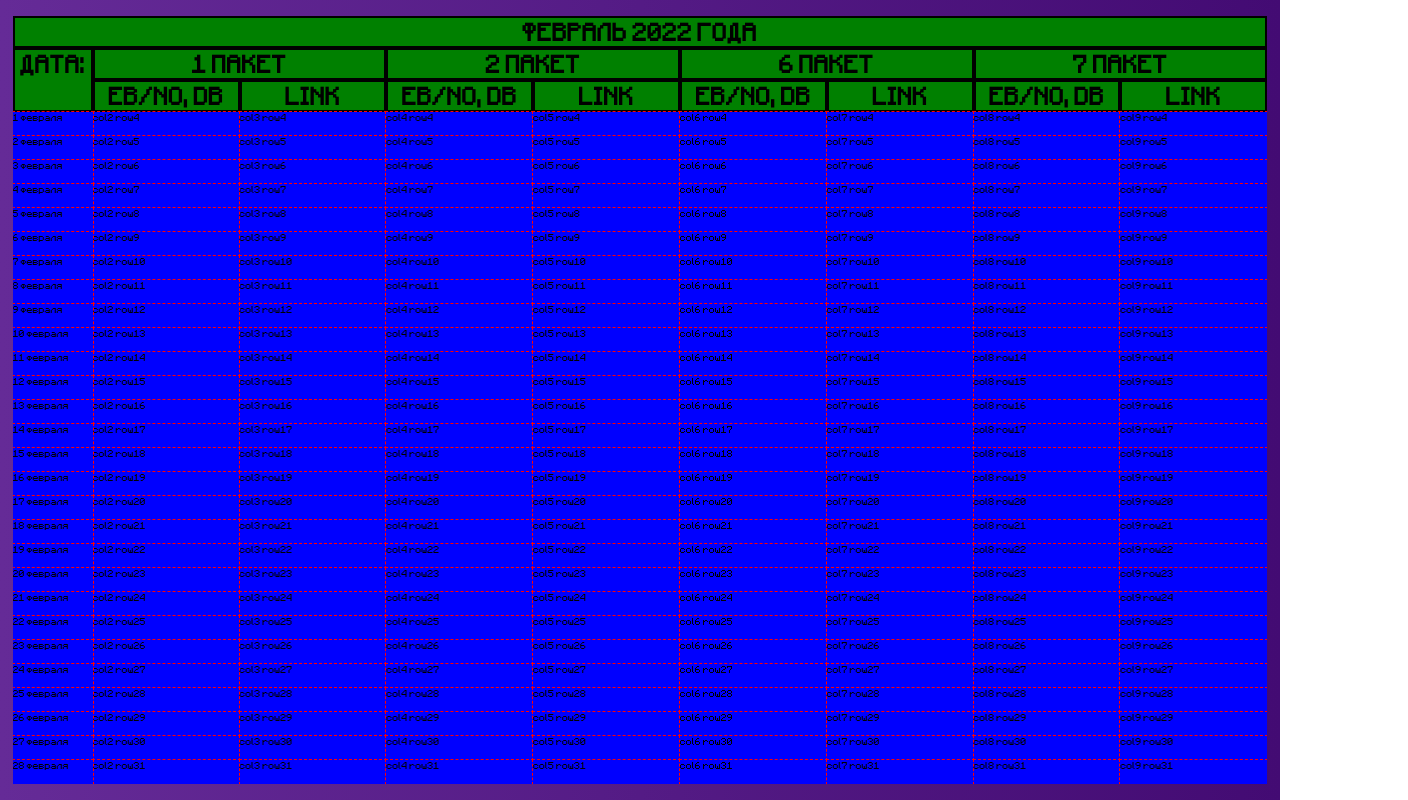
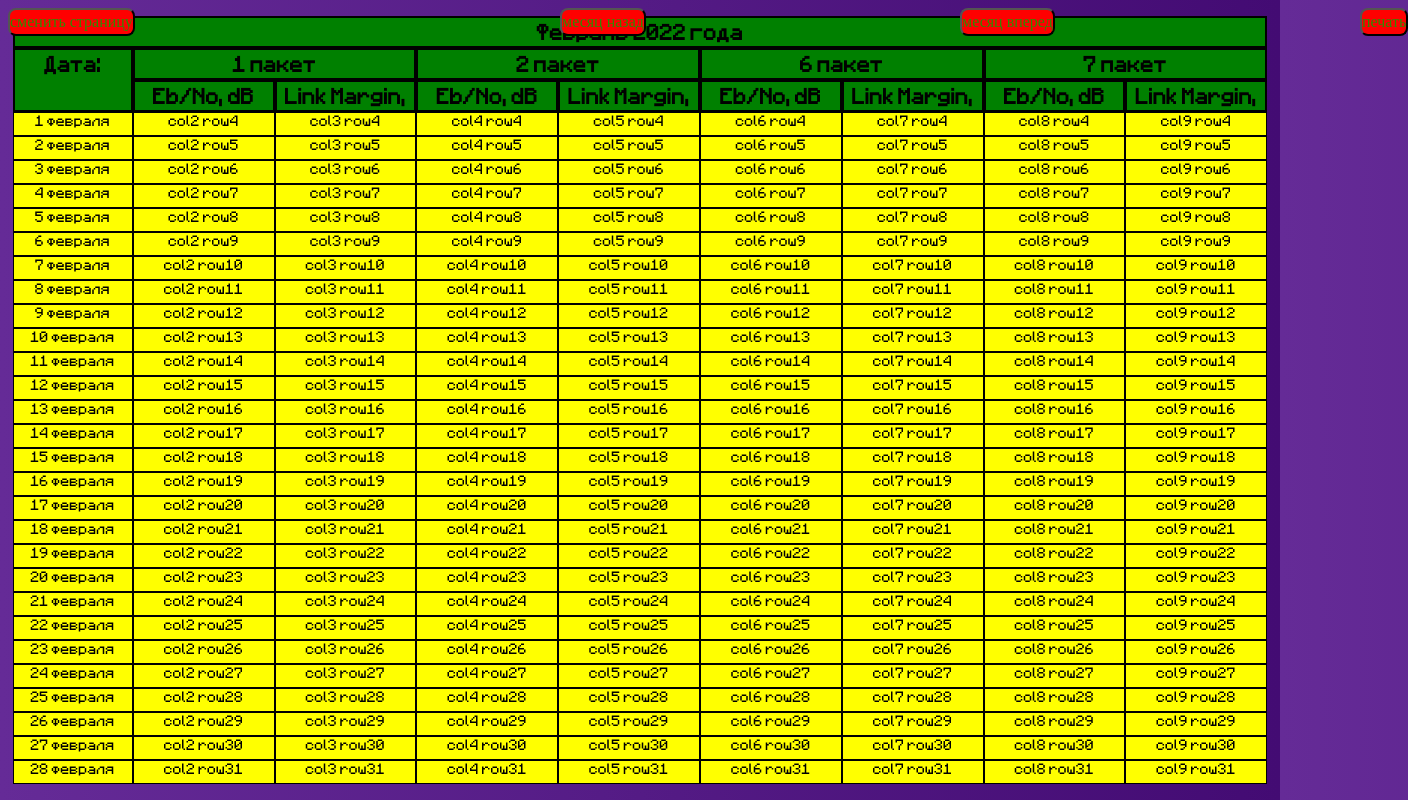
Before and after one commit to VladislavGolikov/journal, a website built with Parcel: page src/index.pug in a window 1280 px wide. Shown: the whole page, 1408 px wide, since content can reach past the window. Built offline with nearby package versions, Linux system fonts and the light colour scheme.

Commit message:
добавлен файл стилей для печати. приложение работает: смена страниц, смена месяцев и годов, вывод на печать

```diff
--- /dev/null
+++ b/src/_print.scss
@@ -0,0 +1,6 @@
+@media print {
+    button {
+        visibility: hidden;
+    }
+
+}
--- a/src/config.json
+++ b/src/config.json
@@ -5,7 +5,18 @@
     ["12 пакет", "13 пакет","14 пакет","15 пакет (РТРС-1 МСК +0)", "16 пакет"]
   ],
   "columns": ["Eb/No, dB","Link Margin, dB"],
-  "currentPage": "0",
-  "monthDuration": [["31","января"],["28","февраля"],["31","марта"],["30","апреля"],["31","мая"],
-    ["30","июня"],["31","июля"],["31","августа"],["30","сентября"],["31","октября"],["30","ноября"],["31","декабря"]]
+  "defaultPage": "0",
+  "monthDuration": [
+    ["31","января","Январь"],
+    ["28","февраля","Февраль"],
+    ["31","марта","Март"],
+    ["30","апреля","Апрель"],
+    ["31","мая","Май"],
+    ["30","июня","Июнь"],
+    ["31","июля","Июль"],
+    ["31","августа","Август"],
+    ["30","сентября","Сентябрь"],
+    ["31","октября","Октябрь"],
+    ["30","ноября","Ноябрь"],
+    ["31","декабря","Декабрь"]]
 }
--- a/src/createtable.js
+++ b/src/createtable.js
@@ -1,27 +1,35 @@
-import {tables, columns, currentPage, monthDuration} from './config.json';
+import {tables, columns, defaultPage, monthDuration} from './config.json';
 import {CreateCell, CreateCellNamed} from './createcell.js';
 
-
 export class CreateTable {
-    constructor(currentMonth=false) {
+    constructor(currentPage=defaultPage) {
         this.placeForStylize=document.querySelector('.allthereis');
         this.date=new Date();
-        this.numOfRows=Number(monthDuration[this.date.getMonth()][0]);
-        if (currentMonth) {this.numOfRows=Number(currentMonth)}
-        this.numOfColumns=tables[currentPage].length*columns.length;
         this.numOfRowsIndent=3; /* столько строк добавим на заголовки таблицы */
         this.IndentX=2; /* один столбец для даты, поэтому начинаем с 2 */
-        this.dateWidth=`10vh`; /* колонка с датами */
+        this.dateWidth=`15vh`; /* колонка с датами */
         this.yearHeight=`4vh`; /* заголовок года */
         this.packetHeight=`4vh`; /* заголовок пакета */
         this.parameterHeight=`4vh`; /* заголовок параметра */
 
+        this.currentMonth=this.date.getMonth(); /* месяц по дефолту вначале */
+        this.currentYear=this.date.getFullYear(); /* год по дефолту вначале */
+        this.currentPage=currentPage; /* по дефолту страница из конфига */
+
+        this.numOfRows=Number(monthDuration[this.currentMonth][0]); /* количество строк в зависимости от длины месяца берется из конфига */
+        this.numOfColumns=tables[this.currentPage].length*columns.length; /* количество столбцов берется из конфига для каждой страницы */
+
+        this.clearPage();
         this.createGridStyle();
         this.createTableSimple();
         this.createTableHead();
         this.createTableDates();
+    }
 
+    clearPage() {
+        this.placeForStylize.innerHTML='';
     }
+
     createGridStyle() { /* разметка грида */
 
         this.placeForStylize.style.gridTemplateColumns=`[beginDate beginYear] ${this.dateWidth} [endDate] repeat(${this.numOfColumns}, 1fr) [endYear]`;
@@ -30,6 +38,7 @@ export class CreateTable {
         ${this.parameterHeight} [endParameter] repeat(${this.numOfRows}, 1fr)
         `;
     }
+
     createTableSimple() { /* создание множества пустых ячеек */
         for (let j=1+this.numOfRowsIndent; j <= this.numOfRows+this.numOfRowsIndent; j++) {
             for (let i=this.IndentX; i < this.numOfColumns+this.IndentX; i++) {
@@ -37,19 +46,20 @@ export class CreateTable {
             }
         }
     }
+
     createTableHead(){
         /*** заголовок года ***/
         new CreateCellNamed('beginYear','endYear','beginYear','endYear',
-            `${this.date.toLocaleString('ru', {month: 'long'})} ${this.date.getFullYear()} года`);
+            `${monthDuration[this.currentMonth][2]} ${this.currentYear} года`); // тут подумать!!!
 
         /*** заголовок пакета ***/
-        tables[currentPage].forEach(function(el,ind){
+        tables[this.currentPage].forEach(function(el,ind){
 
             new CreateCellNamed(ind*2+this.IndentX, ind*2+this.IndentX+2,'beginPacket','endPacket',el)
         },this);
 
         /*** заголовок параметра ***/
-        tables[currentPage].forEach(function(el,ind){
+        tables[this.currentPage].forEach(function(el,ind){
             const indexOuter=ind;
 
             columns.forEach(function(el,ind){
@@ -61,10 +71,34 @@ export class CreateTable {
         new CreateCellNamed(1,2,'beginPacket','endParameter','Дата:');
 
     }
+
     createTableDates(){/* создание множества ячеек с датами */
         for (let j=1+this.numOfRowsIndent; j <= this.numOfRows+this.numOfRowsIndent; j++) {
 
-                new CreateCell(1,j,`${j-this.numOfRowsIndent} ${monthDuration[this.date.getMonth()][1]}`);
+                new CreateCell(1,j,`${j-this.numOfRowsIndent} ${monthDuration[this.currentMonth][1]}`);
         }
     }
+
+    updatePage(page=false,month=0) {
+
+        if (page) {this.currentPage++; if (this.currentPage>=tables.length) {this.currentPage=0}} /* циклическая смена страницы */
+
+        this.currentMonth=this.currentMonth+month;
+        if (this.currentMonth<0) {this.currentMonth=11; this.currentYear--}; /* переход года назад */
+        if (this.currentMonth>11) {this.currentMonth=0; this.currentYear++}; /* переход года вперед */
+
+        this.updateLayout();
+        this.clearPage();
+        this.createGridStyle();
+        this.createTableSimple();
+        this.createTableHead();
+        this.createTableDates();
+    }
+
+    updateLayout() {
+        this.numOfRows=Number(monthDuration[this.currentMonth][0]); /* перерасчет строк */
+        this.numOfColumns=tables[this.currentPage].length*columns.length; /* перерасчет столбцов */
+
+    }
+
 }
--- a/src/index.js
+++ b/src/index.js
@@ -3,4 +3,12 @@ import {CreateTable} from './createtable.js';
 
 
 
-new CreateTable();
+const journalPage=new CreateTable();
+
+document.querySelector('.changePage').addEventListener('click', ()=>{journalPage.updatePage(true,false,this)});
+
+document.querySelector('.changeMonthForward').addEventListener('click', ()=>{journalPage.updatePage(false,1,this)});
+
+document.querySelector('.changeMonthBackward').addEventListener('click', ()=>{journalPage.updatePage(false,-1,this)});
+
+document.querySelector('.printPage').addEventListener('click', ()=>window.print());
--- a/src/index.pug
+++ b/src/index.pug
@@ -6,4 +6,8 @@ html(lang='ru')
     link(rel='icon' type='image/png' href='favicon.png')
     script(defer='defer' type='module' src='index.js')
   body
+    button.changePage сменить страницу
+    button.changeMonthForward месяц вперед
+    button.changeMonthBackward месяц назад
+    button.printPage печать
     .allthereis
--- a/src/main.scss
+++ b/src/main.scss
@@ -1,5 +1,6 @@
 @import "reset.scss"; /* сброс стилей по умолчанию */
 @import "fonts.scss"; /* собственные шрифты */
+@import "print.scss"; /* стили для печати содержимого */
 
 
 body {
@@ -26,20 +27,47 @@ body {
 
         .cellOfTable {
             font-family: minecraft;
-            font-size: 1vh;
-            background-color: blue;
-            outline: 1px red dashed;
+            font-size: 1.5vh;
+            background-color: yellow;
+            border: 1px black solid;
+            text-align: center;
         }
+
         .cellOfTableNamed {
             font-family: minecraft;
             text-align: center;
-            text-transform: uppercase;
-            font-size: 2.5vh;
+            text-transform: none;
+            font-size: 2.2vh;
             font-weight: bold;
             line-height: 4vh;
             background-color: green;
             border: 2px black solid;
+        }
+    }
 
-        }
-   }
+    %buttons {
+        position: absolute;
+        top: 1vh;
+        z-index: 2;
+        border-radius: 1vh;
+        color: #338800;
+        background-color: red;
+    }
+    .changePage {
+        @extend %buttons;
+        left: 1vh;
+    }
+    .changeMonthForward {
+        @extend %buttons;
+        left: 120vh;
+    }
+    .changeMonthBackward {
+        @extend %buttons;
+        left: 70vh;
+    }
+    .printPage {
+        @extend %buttons;
+        left: 170vh;
+    }
+
 }
```
